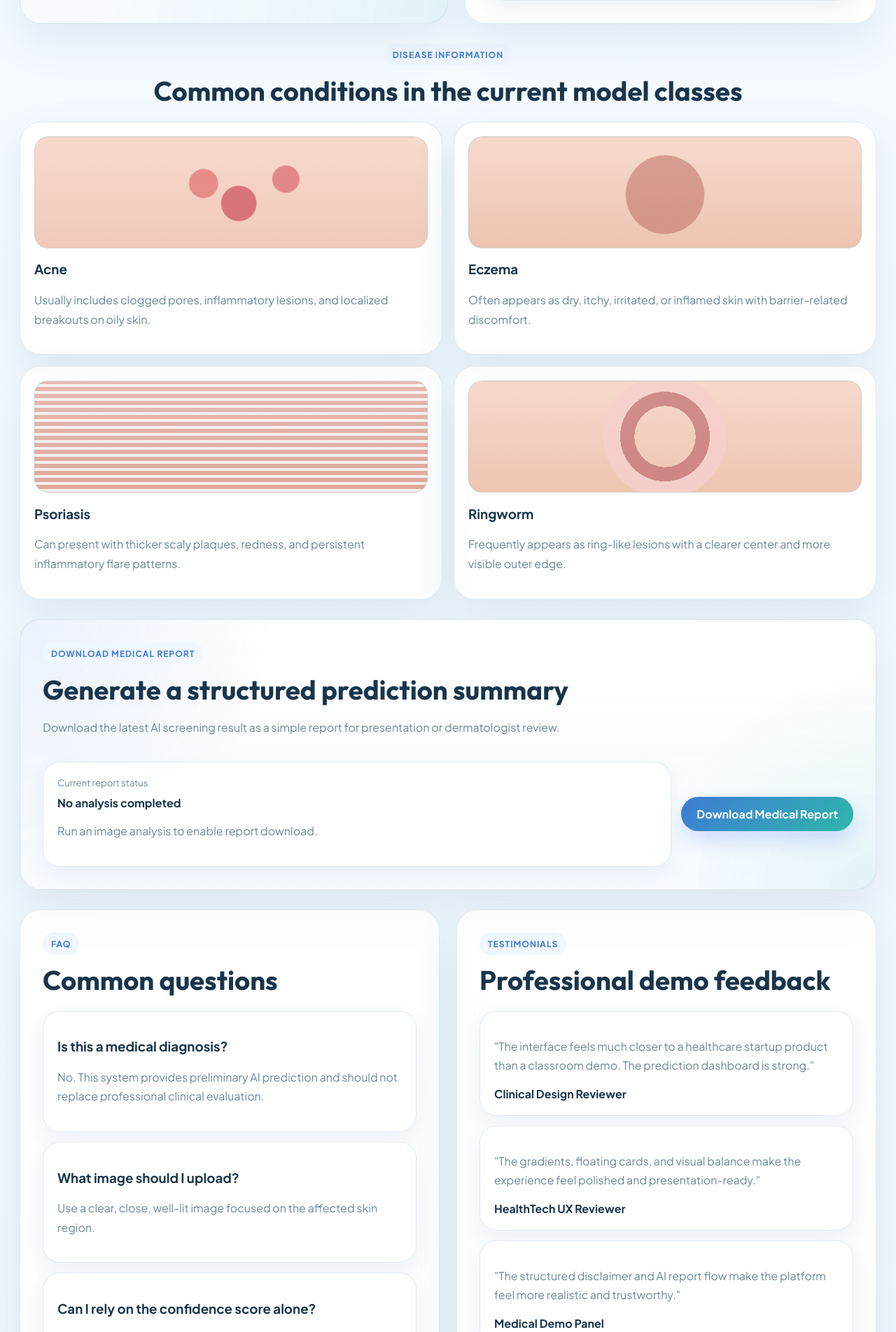
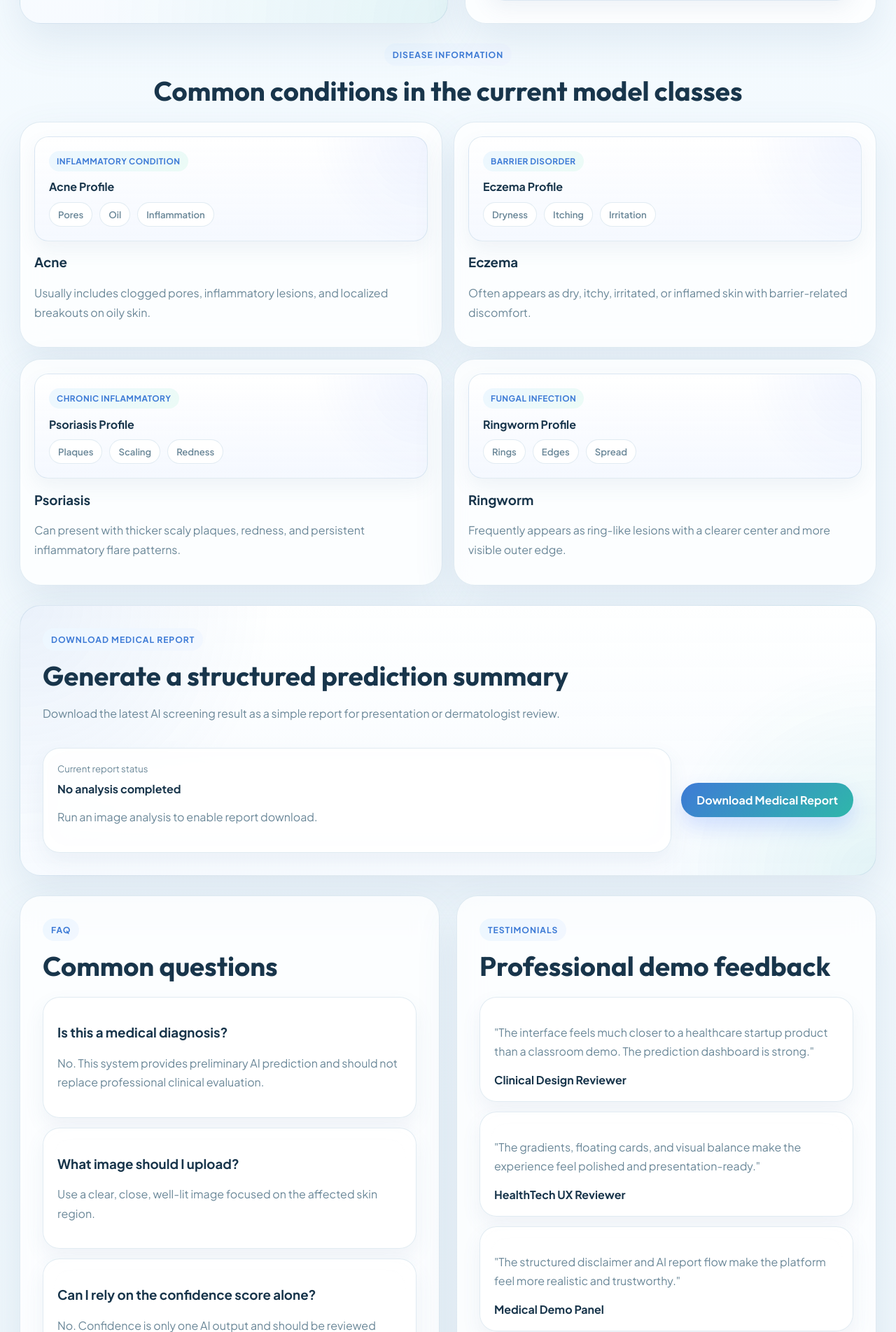
Before and after one commit to hemanthleti/final-year-project, a Flask app: page / in a window 1280 px wide. Shown: the part 3141-5045 px from the top of the page at 70% size. Run offline with Flask 3, Linux system fonts and the light colour scheme; parts of the project's set-up code (start-up, migrations or seed data) failed here and were passed over.

Commit message:
refactor: Update disease visual cards with structured profiles and improved styling

```diff
--- a/static/css/style.css
+++ b/static/css/style.css
@@ -808,39 +808,48 @@ svg{
   padding:20px;
 }
 
-.disease-visual{
-  height:160px;
+.disease-visual-card{
   border-radius:20px;
   margin-bottom:16px;
+  padding:20px;
+  min-height:150px;
   border:1px solid var(--border);
-  background-size:cover;
-  background-position:center;
+  background:
+    radial-gradient(circle at top right, rgba(77, 124, 255, 0.08), transparent 28%),
+    linear-gradient(180deg, rgba(255,255,255,0.96), rgba(244,248,255,0.92));
+  display:flex;
+  flex-direction:column;
+  justify-content:space-between;
+  box-shadow:var(--shadow-soft);
 }
 
-.disease-acne{
-  background:
-    radial-gradient(circle at 52% 60%, rgba(203, 77, 92, 0.7) 0 8%, transparent 8.5%),
-    radial-gradient(circle at 43% 42%, rgba(226, 102, 104, 0.65) 0 6%, transparent 6.5%),
-    radial-gradient(circle at 64% 38%, rgba(214, 85, 100, 0.6) 0 5%, transparent 5.5%),
-    linear-gradient(180deg, #f7dacd, #f0cab8);
+.disease-label{
+  display:inline-flex;
+  align-self:flex-start;
+  padding:7px 11px;
+  border-radius:999px;
+  background:linear-gradient(135deg, var(--soft-blue), var(--soft-teal));
+  color:var(--primary);
+  font-size:0.74rem;
+  font-weight:700;
+  letter-spacing:0.04em;
+  text-transform:uppercase;
 }
 
-.disease-eczema{
-  background:
-    radial-gradient(circle at 50% 52%, rgba(184, 100, 92, 0.5) 0 19%, transparent 19.5%),
-    linear-gradient(180deg, #f7dacd, #edc4b0);
+.disease-points{
+  display:flex;
+  gap:10px;
+  flex-wrap:wrap;
 }
 
-.disease-psoriasis{
-  background:
-    repeating-linear-gradient(0deg, rgba(246,246,246,0.88) 0 4px, rgba(192,114,124,0.28) 4px 10px),
-    linear-gradient(180deg, #f4d5c7, #ecbca8);
-}
-
-.disease-ringworm{
-  background:
-    radial-gradient(circle at 50% 50%, transparent 0 15%, rgba(185, 95, 103, 0.62) 15% 22%, rgba(245,208,204,0.84) 22% 30%, transparent 30.5%),
-    linear-gradient(180deg, #f6d9cc, #edc5b1);
+.disease-points span{
+  padding:8px 12px;
+  border-radius:999px;
+  background:#ffffff;
+  border:1px solid var(--border);
+  color:var(--muted);
+  font-size:0.82rem;
+  font-weight:600;
 }
 
 .report-section,
--- a/static/js/main.js
+++ b/static/js/main.js
@@ -282,27 +282,210 @@ function downloadReport() {
     return;
   }
 
-  const reportText = [
-    "DermaSphere AI Skin Screening Report",
-    "-----------------------------------",
-    `Disease prediction: ${latestReport.disease}`,
-    `Confidence score: ${latestReport.confidence}`,
-    `Severity: ${latestReport.severity} (${latestReport.severityPercent}%)`,
-    `Symptoms: ${latestReport.symptoms}`,
-    `Precautions: ${latestReport.precautions}`,
-    `Treatment suggestions: ${latestReport.treatment}`,
-    `Doctor consultation warning: ${latestReport.notice}`,
-    "",
-    `Medical disclaimer: ${latestReport.disclaimer}`
-  ].join("\n");
+  const reportWindow = window.open("", "_blank", "width=960,height=900");
+  if (!reportWindow) {
+    renderError("Popup blocked. Please allow popups to download the structured medical report.");
+    return;
+  }
 
-  const blob = new Blob([reportText], { type: "text/plain;charset=utf-8" });
-  const url = URL.createObjectURL(blob);
-  const link = document.createElement("a");
-  link.href = url;
-  link.download = "dermasphere-ai-report.txt";
-  document.body.appendChild(link);
-  link.click();
-  link.remove();
-  URL.revokeObjectURL(url);
+  const reportHtml = `
+    <!DOCTYPE html>
+    <html lang="en">
+    <head>
+      <meta charset="UTF-8">
+      <meta name="viewport" content="width=device-width, initial-scale=1.0">
+      <title>DermaSphere AI Report</title>
+      <style>
+        body {
+          margin: 0;
+          font-family: Arial, sans-serif;
+          background: #f4f8fc;
+          color: #17324a;
+        }
+        .page {
+          max-width: 900px;
+          margin: 32px auto;
+          background: #ffffff;
+          border: 1px solid #d9e5ef;
+          border-radius: 24px;
+          box-shadow: 0 18px 40px rgba(35, 74, 117, 0.08);
+          overflow: hidden;
+        }
+        .header {
+          padding: 28px 32px;
+          background: linear-gradient(135deg, #edf7ff, #eefaf7);
+          border-bottom: 1px solid #d9e5ef;
+        }
+        .header h1 {
+          margin: 0 0 8px;
+          font-size: 28px;
+        }
+        .header p {
+          margin: 0;
+          color: #607f95;
+          line-height: 1.6;
+        }
+        .section {
+          padding: 28px 32px;
+          border-bottom: 1px solid #edf2f7;
+        }
+        .section:last-child {
+          border-bottom: none;
+        }
+        .section h2 {
+          margin: 0 0 16px;
+          font-size: 18px;
+        }
+        .grid {
+          display: grid;
+          grid-template-columns: repeat(2, minmax(0, 1fr));
+          gap: 16px;
+        }
+        .card {
+          padding: 18px;
+          border: 1px solid #d9e5ef;
+          border-radius: 18px;
+          background: #f9fcff;
+        }
+        .card span {
+          display: block;
+          font-size: 12px;
+          color: #6b8498;
+          margin-bottom: 8px;
+          text-transform: uppercase;
+          letter-spacing: 0.05em;
+        }
+        .card strong {
+          display: block;
+          font-size: 18px;
+          margin-bottom: 6px;
+        }
+        .full {
+          grid-column: 1 / -1;
+        }
+        .meter {
+          height: 10px;
+          background: #e8eef6;
+          border-radius: 999px;
+          overflow: hidden;
+          margin-top: 10px;
+        }
+        .meter-fill {
+          height: 100%;
+          width: ${latestReport.severityPercent}%;
+          background: linear-gradient(90deg, #37b7aa, #4d7cff);
+          border-radius: 999px;
+        }
+        .note {
+          color: #607f95;
+          line-height: 1.7;
+          margin: 0;
+        }
+        .disclaimer {
+          background: #f7fbff;
+        }
+        .footer {
+          padding: 18px 32px 28px;
+          color: #7b92a4;
+          font-size: 13px;
+        }
+        .actions {
+          padding: 0 32px 28px;
+        }
+        .print-btn {
+          border: none;
+          border-radius: 999px;
+          padding: 12px 18px;
+          background: linear-gradient(135deg, #3e7bd6, #2fb7aa);
+          color: white;
+          font-weight: 700;
+          cursor: pointer;
+        }
+        @media print {
+          body {
+            background: white;
+          }
+          .page {
+            margin: 0;
+            box-shadow: none;
+            border: none;
+            border-radius: 0;
+          }
+          .actions {
+            display: none;
+          }
+        }
+      </style>
+    </head>
+    <body>
+      <div class="page">
+        <div class="header">
+          <h1>DermaSphere AI Skin Screening Report</h1>
+          <p>Structured preliminary AI-generated skin condition report for review and presentation.</p>
+        </div>
+
+        <div class="section">
+          <h2>Prediction Summary</h2>
+          <div class="grid">
+            <div class="card">
+              <span>Disease Prediction</span>
+              <strong>${latestReport.disease}</strong>
+              <p class="note">Primary disease class selected by the AI model.</p>
+            </div>
+            <div class="card">
+              <span>Confidence Score</span>
+              <strong>${latestReport.confidence}</strong>
+              <p class="note">Model confidence based on uploaded image analysis.</p>
+            </div>
+            <div class="card full">
+              <span>Severity Level</span>
+              <strong>${latestReport.severity}</strong>
+              <div class="meter"><div class="meter-fill"></div></div>
+              <p class="note">Visual severity meter shown as a screening support indicator only.</p>
+            </div>
+          </div>
+        </div>
+
+        <div class="section">
+          <h2>Clinical Guidance</h2>
+          <div class="grid">
+            <div class="card full">
+              <span>Symptoms</span>
+              <p class="note">${latestReport.symptoms}</p>
+            </div>
+            <div class="card full">
+              <span>Precautions</span>
+              <p class="note">${latestReport.precautions}</p>
+            </div>
+            <div class="card full">
+              <span>Treatment Suggestions</span>
+              <p class="note">${latestReport.treatment}</p>
+            </div>
+            <div class="card full">
+              <span>Dermatologist Consultation Recommendation</span>
+              <p class="note">${latestReport.notice}</p>
+            </div>
+          </div>
+        </div>
+
+        <div class="section disclaimer">
+          <h2>Medical Disclaimer</h2>
+          <p class="note">${latestReport.disclaimer}</p>
+        </div>
+
+        <div class="actions">
+          <button class="print-btn" onclick="window.print()">Download / Print Report</button>
+        </div>
+
+        <div class="footer">
+          Generated by DermaSphere AI. This document is intended for preliminary screening support only.
+        </div>
+      </div>
+    </body>
+    </html>
+  `;
+
+  reportWindow.document.open();
+  reportWindow.document.write(reportHtml);
+  reportWindow.document.close();
 }
--- a/templates/index.html
+++ b/templates/index.html
@@ -286,22 +286,54 @@
 
       <div class="disease-grid">
         <article class="disease-card glass-panel">
-          <div class="disease-visual disease-acne"></div>
+          <div class="disease-visual-card">
+            <span class="disease-label">Inflammatory Condition</span>
+            <strong>Acne Profile</strong>
+            <div class="disease-points">
+              <span>Pores</span>
+              <span>Oil</span>
+              <span>Inflammation</span>
+            </div>
+          </div>
           <h3>Acne</h3>
           <p>Usually includes clogged pores, inflammatory lesions, and localized breakouts on oily skin.</p>
         </article>
         <article class="disease-card glass-panel">
-          <div class="disease-visual disease-eczema"></div>
+          <div class="disease-visual-card">
+            <span class="disease-label">Barrier Disorder</span>
+            <strong>Eczema Profile</strong>
+            <div class="disease-points">
+              <span>Dryness</span>
+              <span>Itching</span>
+              <span>Irritation</span>
+            </div>
+          </div>
           <h3>Eczema</h3>
           <p>Often appears as dry, itchy, irritated, or inflamed skin with barrier-related discomfort.</p>
         </article>
         <article class="disease-card glass-panel">
-          <div class="disease-visual disease-psoriasis"></div>
+          <div class="disease-visual-card">
+            <span class="disease-label">Chronic Inflammatory</span>
+            <strong>Psoriasis Profile</strong>
+            <div class="disease-points">
+              <span>Plaques</span>
+              <span>Scaling</span>
+              <span>Redness</span>
+            </div>
+          </div>
           <h3>Psoriasis</h3>
           <p>Can present with thicker scaly plaques, redness, and persistent inflammatory flare patterns.</p>
         </article>
         <article class="disease-card glass-panel">
-          <div class="disease-visual disease-ringworm"></div>
+          <div class="disease-visual-card">
+            <span class="disease-label">Fungal Infection</span>
+            <strong>Ringworm Profile</strong>
+            <div class="disease-points">
+              <span>Rings</span>
+              <span>Edges</span>
+              <span>Spread</span>
+            </div>
+          </div>
           <h3>Ringworm</h3>
           <p>Frequently appears as ring-like lesions with a clearer center and more visible outer edge.</p>
         </article>
```
Also changed, not shown: templates/diseases.html (+36 -4 lines).
